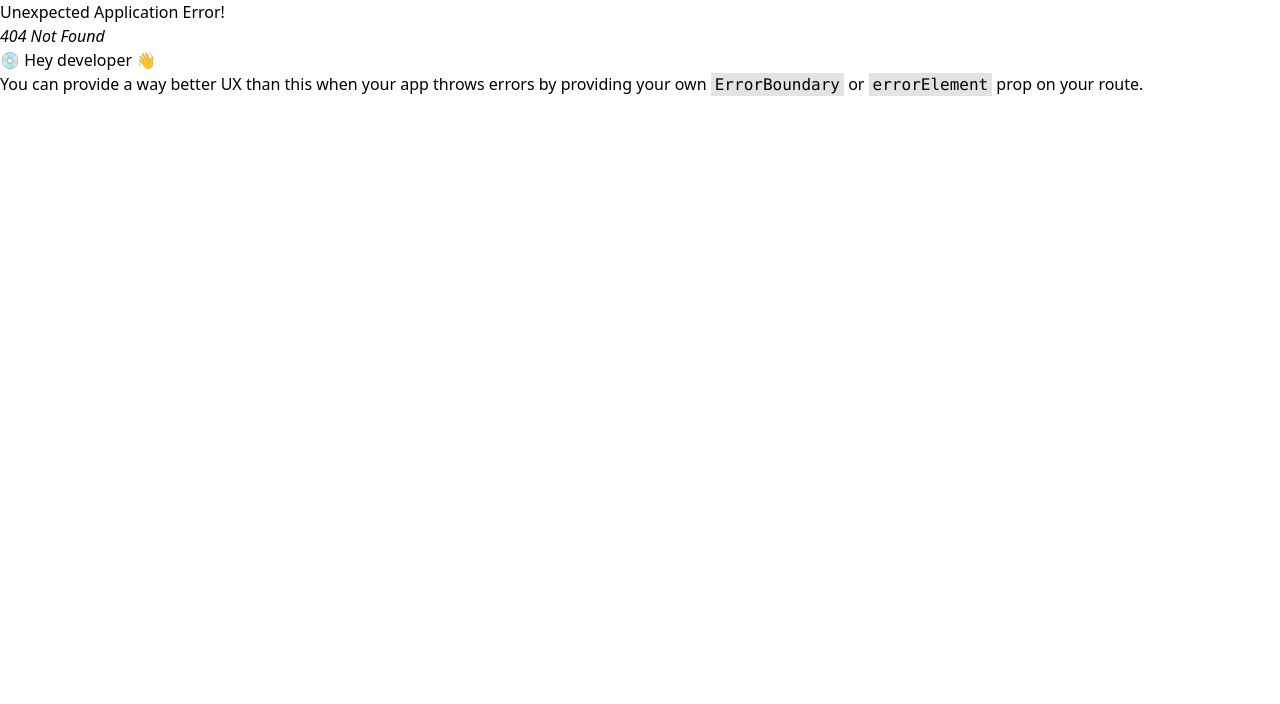
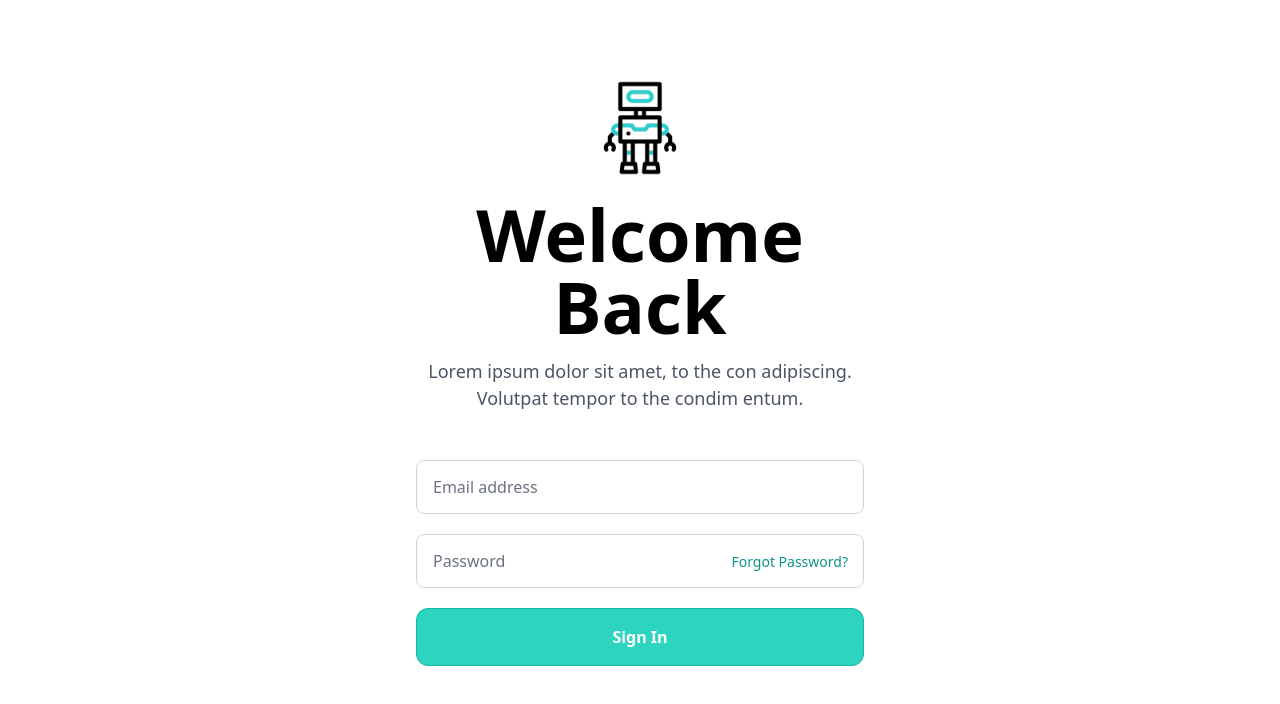
Before and after one commit to jibenight/React-ChatGPT, a React (Vite) app: page /login in a window 1280 px wide. Before the commit this address had no page. Shown: the top 704 px of the page. Built offline with nearby package versions, Linux system fonts and the light colour scheme.

Commit message:
design the login and register page

```diff
--- a/src/routes/login.jsx
+++ b/src/routes/login.jsx
@@ -1,53 +1,58 @@
 import '../css/App.css';
 import React, { useState } from 'react';
-import axios from 'axios';
+import chatGPT from '../assets/chatGPT.gif';
 
-const LoginPage = () => {
-  const [username, setUsername] = useState('');
-  const [password, setPassword] = useState('');
-  const [message, setMessage] = useState('');
-
-  const handleSubmit = async e => {
-    e.preventDefault();
-
-    try {
-      const response = await axios.post('http://localhost:3001/login', {
-        username,
-        password,
-      });
-      setMessage(response.data.message);
-    } catch (error) {
-      setMessage(error.response.data.error);
-    }
-  };
-
+const Login = () => {
   return (
-    <div>
-      <h1>Login</h1>
-      <form onSubmit={handleSubmit}>
-        <div>
-          <label htmlFor='username'>Username:</label>
+    <section className='py-16 xl:pb-56 bg-white overflow-hidden h-screen w-screen'>
+      <div className='container px-4 mx-auto'>
+        <div className='text-center max-w-md mx-auto'>
+          <div className='inline-block w-32'>
+            <img src={chatGPT} alt='Gif annimé robot' />
+          </div>
+          <h2 className='mb-4 text-6xl md:text-7xl text-center font-bold font-heading tracking-px-n leading-tight'>
+            Welcome Back
+          </h2>
+          <p className='mb-12 font-medium text-lg text-gray-600 leading-normal'>
+            Lorem ipsum dolor sit amet, to the con adipiscing. Volutpat tempor
+            to the condim entum.
+          </p>
+          <form>
+            <label className='block mb-5'>
               <input
+                className='px-4 py-3.5 w-full text-gray-500 font-medium placeholder-gray-500 bg-white outline-none border border-gray-300 rounded-lg focus:ring focus:ring-teal-200'
+                id='signInInput2-1'
                 type='text'
-            id='username'
-            value={username}
-            onChange={e => setUsername(e.target.value)}
+                placeholder='Email address'
               />
+            </label>
+            <label className='relative block mb-5'>
+              <div className='absolute right-4 top-1/2 transform -translate-y-1/2'>
+                <a
+                  className='text-sm text-teal-600 hover:text-teal-700 font-medium'
+                  href='#'
+                >
+                  Forgot Password?
+                </a>
               </div>
-        <div>
-          <label htmlFor='password'>Password:</label>
               <input
+                className='px-4 pr-36 py-3.5 w-full text-gray-500 font-medium placeholder-gray-500 bg-white outline-none border border-gray-300 rounded-lg focus:ring focus:ring-teal-200'
+                id='signInInput2-2'
                 type='password'
-            id='password'
-            value={password}
-            onChange={e => setPassword(e.target.value)}
+                placeholder='Password'
               />
+            </label>
+            <button
+              className='mb-8 py-4 px-9 w-full text-white font-semibold border border-teal-500 rounded-xl shadow-4xl focus:ring focus:ring-teal-200 bg-teal-400 hover:bg-teal-500 transition ease-in-out duration-200'
+              type='button'
+            >
+              Sign In
+            </button>
+          </form>
         </div>
-        <button type='submit'>Login</button>
-      </form>
-      {message && <p>{message}</p>}
       </div>
+    </section>
   );
 };
 
-export default LoginPage;
+export default Login;
--- a/src/routes/register.jsx
+++ b/src/routes/register.jsx
@@ -1,53 +1,61 @@
 import '../css/App.css';
 import React, { useState } from 'react';
-import axios from 'axios';
+import code from '../assets/code.gif';
+import { NavLink } from 'react-router-dom';
 
-const RegisterPage = () => {
-  const [username, setUsername] = useState('');
-  const [password, setPassword] = useState('');
-  const [message, setMessage] = useState('');
-
-  const handleSubmit = async e => {
-    e.preventDefault();
-
-    try {
-      const response = await axios.post('http://localhost:3001/register', {
-        username,
-        password,
-      });
-      setMessage(response.data.message);
-    } catch (error) {
-      setMessage(error.response.data.error);
-    }
-  };
-
+const Register = () => {
   return (
-    <div>
-      <h1>Register</h1>
-      <form onSubmit={handleSubmit}>
-        <div>
-          <label htmlFor='username'>Username:</label>
-          <input
-            type='text'
-            id='username'
-            value={username}
-            onChange={e => setUsername(e.target.value)}
-          />
+    <section className='py-16 xl:pb-56 h-screen bg-white overflow-hidden'>
+      <div className='container px-4 mx-auto'>
+        <div className='text-center max-w-md mx-auto'>
+          <div className='inline-block w-32'>
+            <img src={code} alt='Gif annimé robot' />
+          </div>
+          <h2 className='mb-9 text-6xl md:text-5xl text-center font-bold font-heading tracking-px-n leading-tight'>
+            Create an account &amp; get started.
+          </h2>
+          <form>
+            <label className='block mb-5'>
+              <input
+                className='px-4 py-3.5 w-full text-gray-500 font-medium placeholder-gray-500 bg-white outline-none border border-gray-300 rounded-lg focus:ring focus:ring-teal-300'
+                id='signUpInput2-1'
+                type='text'
+                placeholder='First &amp; Last Name'
+              />
+            </label>
+            <label className='block mb-5'>
+              <input
+                className='px-4 py-3.5 w-full text-gray-500 font-medium placeholder-gray-500 bg-white outline-none border border-gray-300 rounded-lg focus:ring focus:ring-teal-300'
+                id='signUpInput2-2'
+                type='text'
+                placeholder='Email Address'
+              />
+            </label>
+            <label className='block mb-5'>
+              <input
+                className='px-4 py-3.5 w-full text-gray-500 font-medium placeholder-gray-500 bg-white outline-none border border-gray-300 rounded-lg focus:ring focus:ring-teal-300'
+                id='signUpInput2-3'
+                type='password'
+                placeholder='Create Password'
+              />
+            </label>
+            <button
+              className='mb-8 py-4 px-9 w-full text-white font-semibold border border-teal-500 rounded-xl shadow-4xl focus:ring focus:ring-teal-300 bg-teal-400 hover:bg-teal-500 transition ease-in-out duration-200'
+              type='button'
+            >
+              Create Account
+            </button>
+            <p className='font-medium'>
+              <span>Already have an account? </span>
+              <a className='text-teal-600 hover:text-teal-700' href='#'>
+                <NavLink to='/login'>Sign In</NavLink>
+              </a>
+            </p>
+          </form>
         </div>
-        <div>
-          <label htmlFor='password'>Password:</label>
-          <input
-            type='password'
-            id='password'
-            value={password}
-            onChange={e => setPassword(e.target.value)}
-          />
-        </div>
-        <button type='submit'>Register</button>
-      </form>
-      {message && <p>{message}</p>}
-    </div>
+      </div>
+    </section>
   );
 };
 
-export default RegisterPage;
+export default Register;
```
Also changed, not shown: src/index.jsx (+7 -0 lines). Lines whose indentation alone changed are shown as unchanged.
